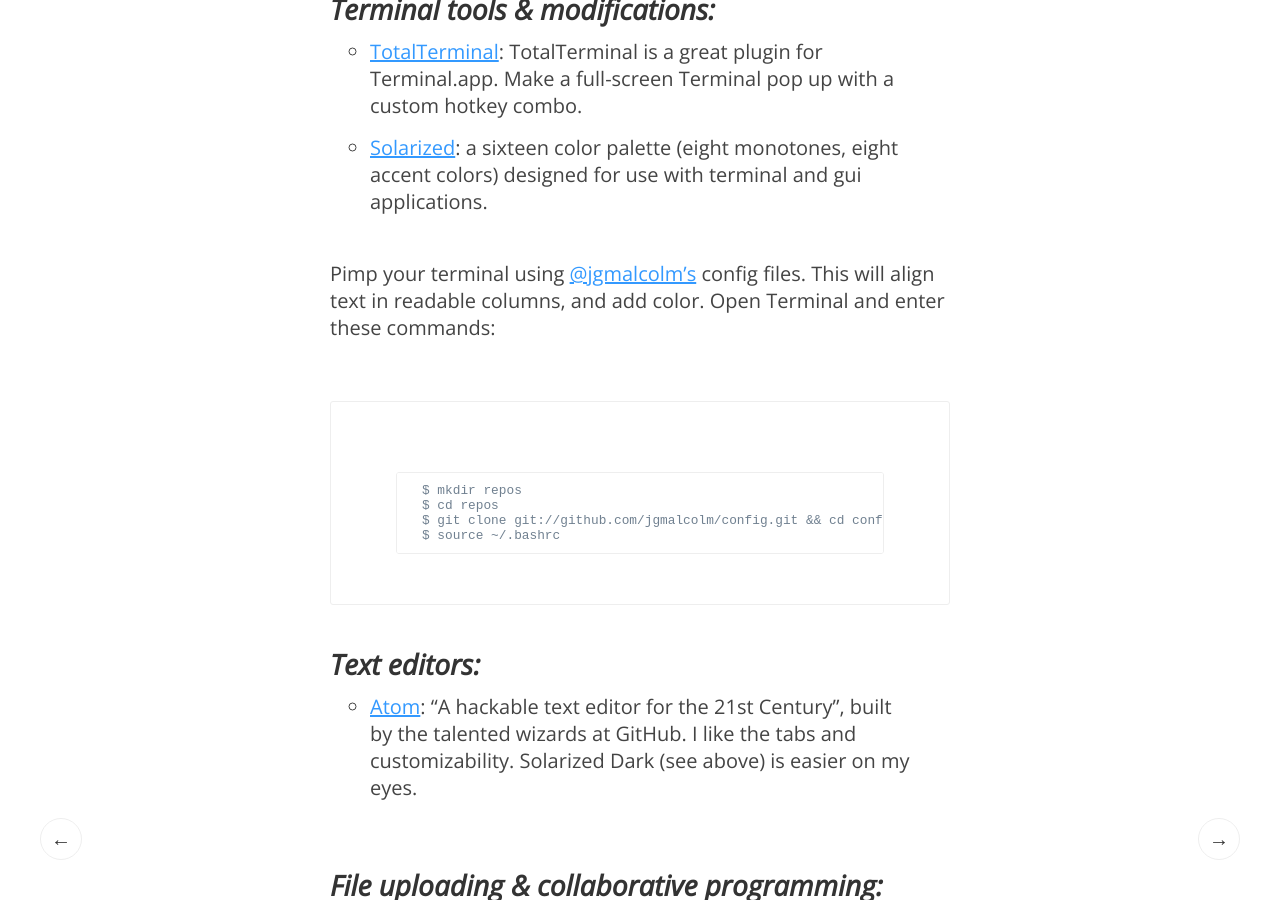
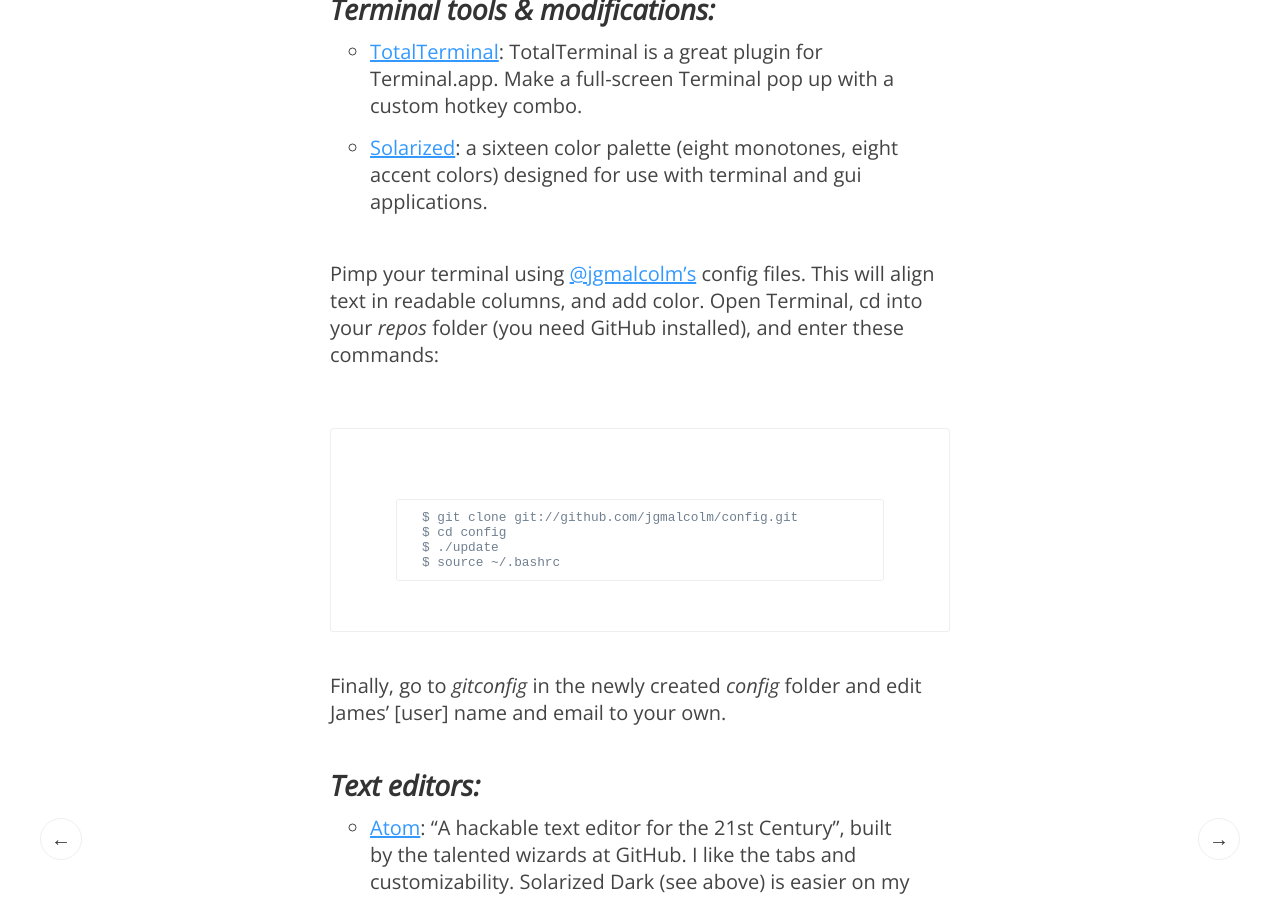
Before and after one commit to erikr/erikr.github.io, a Jekyll site: the page built from _posts/2014-08-03-my-software-setup.md, in a window 1280 px wide and 900 px high, scrolled down 1625 px. Built offline with Jekyll 4.4.1, drawn with Linux system fonts in a browser that asks for light colours.

Commit message:
edits to software setup

````diff
--- a/_posts/2014-08-03-my-software-setup.md
+++ b/_posts/2014-08-03-my-software-setup.md
@@ -22,14 +22,15 @@
 + [TotalTerminal](http://totalterminal.binaryage.com/): TotalTerminal is a great plugin for Terminal.app. Make a full-screen Terminal pop up with a custom hotkey combo.
 + [Solarized](http://ethanschoonover.com/solarized): a sixteen color palette (eight monotones, eight accent colors) designed for use with terminal and gui applications.
 
-Pimp your terminal using [@jgmalcolm's](http://www.twitter.com/jgmalcolm) config files. This will align text in readable columns, and add color. Open Terminal and enter these commands:
+Pimp your terminal using [@jgmalcolm's](http://www.twitter.com/jgmalcolm) config files. This will align text in readable columns, and add color. Open Terminal, cd into your *repos* folder (you need GitHub installed), and enter these commands:
 
 ```
-$ mkdir repos
-$ cd repos
-$ git clone git://github.com/jgmalcolm/config.git && cd config && ./update
+$ git clone git://github.com/jgmalcolm/config.git
+$ cd config
+$ ./update
 $ source ~/.bashrc
 ```
+Finally, go to *gitconfig* in the newly created *config* folder and edit James' [user] name and email to your own.
 
 ##Text editors:
 + [Atom](http://atom.io): "A hackable text editor for the 21st Century", built by the talented wizards at GitHub. I like the tabs and customizability. Solarized Dark (see above) is easier on my eyes.
````
